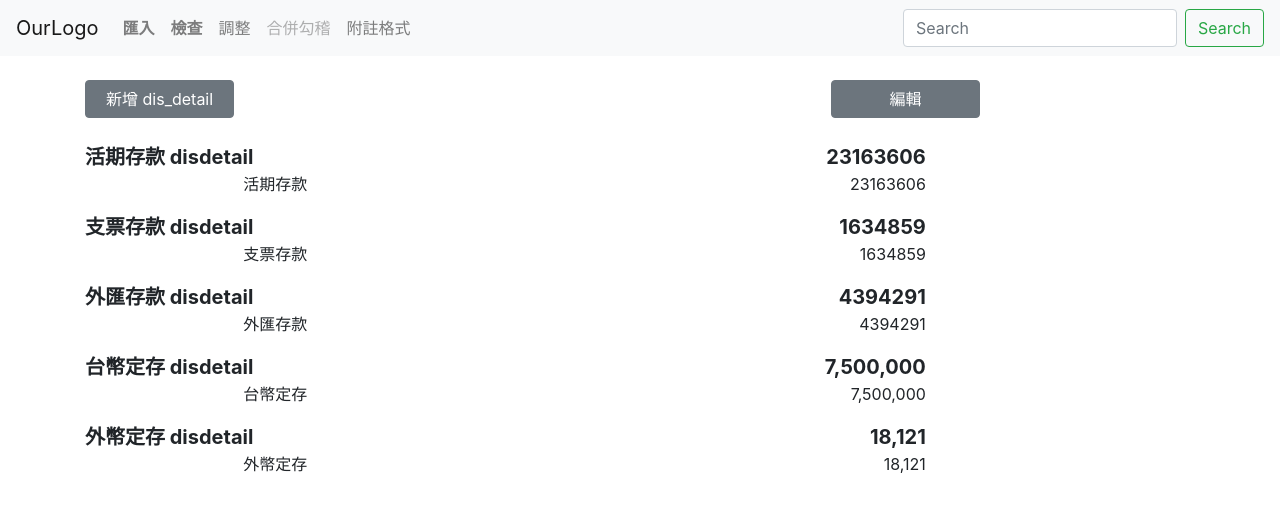
After one commit to QL1115/marketing_and_production_system, a Django app: page /accountingsystem/companies/1/projects/1/accounts/1/notes in a window 1280 px wide. The commit adds this page. Shown: the top 512 px of the page. Run offline with Django 3.2, Linux system fonts and the light colour scheme.

Commit message:
新增部分附註格式前端(假資料)

```diff
--- a/accountingsystem/urls.py
+++ b/accountingsystem/urls.py
@@ -9,4 +9,5 @@ urlpatterns = [
     path('companies/<int:comp_id>/projects/<int:rpt_id>/accounts/<int:acc_id>/check', views.get_check_page, name='check_page'),
     path('companies/<int:comp_id>/projects/<int:rpt_id>/accounts/<int:acc_id>/raw_files/update/<str:table_name>', views.update_raw_file, name='update_raw_file'),
     path('companies/<int:comp_id>/projects/<int:rpt_id>/accounts/<int:acc_id>/adjust_acc', views.adjust_acc, name='adjust_acc'),
+    path('companies/<int:comp_id>/projects/<int:rpt_id>/accounts/<int:acc_id>/notes', views.get_notes_page, name='notes'),
 ]
--- a/accountingsystem/views.py
+++ b/accountingsystem/views.py
@@ -407,3 +407,6 @@ def adjust_acc(request, comp_id, rpt_id, acc_id):
     return render(request, 'adjust_page.html', {'comp_id': comp_id, 'rpt_id': rpt_id, 'acc_id': acc_id, 'preamts': preamt_qry_set, 'adj_entries': adj_entries_list,
                                                 'depositData': depositData, 'cibData': zipForCib, 'depositDataInCIB': zipForDepAcc, 'depositEntryList': depositEntryList,
                                                 'cibEntryList': cibEntryList, 'depositTotalEntryAmountList': depositTotalEntryAmountList, 'cibTotalEntryAmountList': cibTotalEntryAmountList})
+
+def get_notes_page(request, comp_id, rpt_id, acc_id):
+    return render(request, 'notes_page.html', {'comp_id': comp_id, 'rpt_id': rpt_id, 'acc_id': acc_id})
--- a/nccu_project/urls.py
+++ b/nccu_project/urls.py
@@ -20,4 +20,4 @@ from django.conf.urls.static import static
 urlpatterns = [
     path('accountingsystem/', include('accountingsystem.urls')),
     path('admin/', admin.site.urls),
-] + static(settings.STATIC_URL, document_root=settings.STATIC_ROOT)
+]  #+ static(settings.STATIC_URL, document_root=settings.STATIC_ROOT)
--- a/templates/adjust_page.html
+++ b/templates/adjust_page.html
@@ -51,7 +51,7 @@
                     <a class="nav-link disabled" href="#" tabindex="-1" aria-disabled="true">合併勾稽</a>
                 </li>
                 <li class="nav-item">
-                    <a class="nav-link" href="#" tabindex="-1" aria-disabled="true">附註格式</a>
+                    <a class="nav-link" href="{% url 'notes' comp_id=comp_id rpt_id=rpt_id acc_id=acc_id %}" tabindex="-1" aria-disabled="true">附註格式</a>
                 </li>
             </ul>
             <form class="form-inline my-2 my-lg-0">
--- a/templates/checking_page.html
+++ b/templates/checking_page.html
@@ -49,7 +49,7 @@
                     <a class="nav-link disabled" href="#" tabindex="-1" aria-disabled="true">合併勾稽</a>
                 </li>
                 <li class="nav-item">
-                    <a class="nav-link" href="#" tabindex="-1" aria-disabled="true">附註格式</a>
+                    <a class="nav-link" href="{% url 'notes' comp_id=comp_id rpt_id=rpt_id acc_id=acc_id %}" tabindex="-1" aria-disabled="true">附註格式</a>
                 </li>
             </ul>
             <form class="form-inline my-2 my-lg-0">
--- a/templates/dashboard_page.html
+++ b/templates/dashboard_page.html
@@ -32,7 +32,7 @@
                   <a class="nav-link disabled" href="#" tabindex="-1" aria-disabled="true">合併勾稽</a>
               </li>
               <li class="nav-item">
-                  <a class="nav-link disabled" href="#" tabindex="-1" aria-disabled="true">附註格式</a>
+                  <a class="nav-link disabled" href="{% url 'notes' comp_id=comp_id rpt_id=rpt_id acc_id=acc_id %}" tabindex="-1" aria-disabled="true">附註格式</a>
               </li>
             </ul>
             <form class="form-inline my-2 my-lg-0">
--- a/templates/import_page.html
+++ b/templates/import_page.html
@@ -48,7 +48,7 @@
                             <a class="nav-link disabled" href="#" tabindex="-1" aria-disabled="true">合併勾稽</a>
                         </li>
                         <li class="nav-item">
-                            <a class="nav-link" href="#" tabindex="-1" aria-disabled="true">附註格式</a>
+                            <a class="nav-link" href="{% url 'notes' comp_id=comp_id rpt_id=rpt_id acc_id=acc_id %}" tabindex="-1" aria-disabled="true">附註格式</a>
                         </li>
                     </ul>
                     <form class="form-inline my-2 my-lg-0">
--- /dev/null
+++ b/templates/notes_page.html
@@ -0,0 +1,243 @@
+<!DOCTYPE html>
+<html lang="en">
+<head>
+    <meta charset="utf-8">
+    <meta name="viewport" content="width=device-width, initial-scale=1">
+    <link rel="stylesheet" href="https://cdn.jsdelivr.net/npm/bootstrap@4.5.3/dist/css/bootstrap.min.css" crossorigin="anonymous">
+    <style type="text/css">
+        .disdetail_row{
+            margin-bottom: 1em;
+        }
+        .hide {
+            display: none;
+        }
+        .disclosure_format_plus:hover{
+            cursor: pointer;
+        }
+        #disclosure_checkboxes_fields .form-check {
+            margin-left: 0.8em;
+        }
+    </style>
+</head>
+<body>
+<nav class="navbar navbar-expand-lg navbar-light bg-light">
+    <a class="navbar-brand" href="#">OurLogo</a>
+    <div class="collapse navbar-collapse" id="navbarSupportedContent">
+        <ul class="navbar-nav mr-auto">
+            <li class="nav-item">
+                <a class="nav-link" href="{% url 'import' comp_id=comp_id rpt_id=rpt_id acc_id=acc_id %}" tabindex="-1"
+                   aria-disabled="true"><strong>匯入</strong></a>
+            </li>
+            <li class="nav-item">
+                <a class="nav-link" href="{% url 'check_page' comp_id=comp_id rpt_id=rpt_id acc_id=acc_id %}"
+                   tabindex="-1" aria-disabled="true"><strong>檢查</strong></a>
+            </li>
+            <li class="nav-item dropdown">
+                <a class="nav-link" href="{% url 'adjust_acc' comp_id=comp_id rpt_id=rpt_id acc_id=acc_id %}"
+                   id="navbarDropdown" role="button"
+                   aria-haspopup="true" aria-expanded="false">調整</a>
+            </li>
+            <li class="nav-item">
+                <a class="nav-link disabled" href="#" tabindex="-1" aria-disabled="true">合併勾稽</a>
+            </li>
+            <li class="nav-item">
+                <a class="nav-link" href="{% url 'notes' comp_id=comp_id rpt_id=rpt_id acc_id=acc_id %}" tabindex="-1"
+                   aria-disabled="true">附註格式</a>
+            </li>
+        </ul>
+        <form class="form-inline my-2 my-lg-0">
+            <input class="form-control mr-sm-2" type="search" placeholder="Search" aria-label="Search">
+            <button class="btn btn-outline-success my-2 my-sm-0" type="submit">Search</button>
+        </form>
+        <div class="other_nav_buttons">
+            <i class="fas fa-cog"></i>
+            <i class="fas fa-user"></i>
+        </div>
+    </div>
+</nav>
+<br>
+<div class="container">
+
+    <div class="row col-sm-10 justify-content-between">
+        <button type="button" class="col-sm-2 btn btn-secondary">新增 dis_detail</button>
+        <button id="show_disclosure_format_plus_btn" type="button" class="col-sm-2 btn btn-secondary">編輯</button>
+        <button id="update_disclosure_format_btn" type="button" class="col-sm-2 btn btn-secondary hide">確定</button>
+{#         data-toggle="modal" data-target="#notes_format_modal"#}
+    </div>
+
+    <br>
+
+    <div class="disdetail_row row">
+        <div class="col-sm-10">
+            <div data-disdetail="disdetail_1" class="row font-weight-bold lead">
+                <div class="disdetail_name col-sm-7">活期存款 disdetail</div>
+                <div class="disdetail_sum col-sm-4 text-right">23163606</div>
+                <div class="col-sm-1 text-right"><span class="disclosure_format_plus hide">➕</span></div>
+            </div>
+            <div data-disclosure="1" class="row">
+                <div class="col-sm-6 offset-2">活期存款</div>
+                <div class="col-sm-3 text-right">23163606</div>
+            </div>
+        </div>
+    </div>
+    <div class="disdetail_row row">
+        <div class="col-sm-10">
+            <div data-disdetail="disdetail_2" class="row font-weight-bold lead">
+                <div class="disdetail_name col-sm-7">支票存款 disdetail</div>
+                <div class="disdetail_sum col-sm-4 text-right">1634859</div>
+                <div class="col-sm-1 text-right"><span class="disclosure_format_plus hide">➕</span></div>
+            </div>
+            <div data-disclosure="2" class="row">
+                <div class="col-sm-6 offset-2">支票存款</div>
+                <div class="col-sm-3 text-right">1634859</div>
+            </div>
+        </div>
+    </div>
+    <div class="disdetail_row row">
+        <div class="col-sm-10">
+            <div data-disdetail="disdetail_3" class="row font-weight-bold lead">
+                <div class="disdetail_name col-sm-7">外匯存款 disdetail</div>
+                <div class="disdetail_sum col-sm-4 text-right">4394291</div>
+                <div class="col-sm-1 text-right"><span class="disclosure_format_plus hide">➕</span></div>
+            </div>
+            <div data-disclosure="3" class="row">
+                <div class="col-sm-6 offset-2">外匯存款</div>
+                <div class="col-sm-3 text-right">4394291</div>
+            </div>
+        </div>
+    </div>
+    <div class="disdetail_row row">
+        <div class="col-sm-10">
+            <div data-disdetail="disdetail_4" class="row font-weight-bold lead">
+                <div class="disdetail_name col-sm-7">台幣定存 disdetail</div>
+                <div class="disdetail_sum col-sm-4 text-right">7,500,000</div>
+                <div class="col-sm-1 text-right"><span class="disclosure_format_plus hide">➕</span></div>
+            </div>
+            <div data-disclosure="4" class="row">
+                <div class="col-sm-6 offset-2">台幣定存</div>
+                <div class="col-sm-3 text-right">7,500,000</div>
+            </div>
+        </div>
+    </div>
+    <div class="disdetail_row row">
+        <div class="col-sm-10">
+            <div data-disdetail="disdetail_5" class="row font-weight-bold lead">
+                <div class="disdetail_name col-sm-7">外幣定存 disdetail</div>
+                <div class="disdetail_sum col-sm-4 text-right">18,121</div>
+                <div class="col-sm-1 text-right"><span class="disclosure_format_plus hide">➕</span></div>
+            </div>
+            <div data-disclosure="5" class="row">
+                <div class="col-sm-6 offset-2">外幣定存</div>
+                <div class="col-sm-3 text-right">18,121</div>
+            </div>
+        </div>
+    </div>
+
+
+
+</div>
+
+
+<!-- Modal -->
+<div class="modal fade" id="notes_format_modal" tabindex="-1" role="dialog" aria-labelledby="exampleModalCenterTitle"
+     aria-hidden="true">
+    <div class="modal-dialog modal-dialog-centered" role="document">
+        <div class="modal-content">
+            <div class="modal-header">
+                <h5 class="modal-title" id="exampleModalLongTitle">附註格式設定</h5>
+                <button type="button" class="close" data-dismiss="modal" aria-label="Close">
+                    <span aria-hidden="true">&times;</span>
+                </button>
+            </div>
+            <div class="modal-body">
+                <div class="col-sm-12">
+                    <input type="text" class="disdetail_name form-control" placeholder="附註格式名稱" value="">
+                    <hr>
+                    {#  顯示科目層級  #}
+                    <div class="row btn-group" role="group" aria-label="Basic example">
+                        <button type="button" class="btn btn-link">Level 1</button>
+                        <button type="button" class="btn btn-link" disabled>Level 2</button>
+                    </div>
+                    {#  顯示科目選項  #}
+                    <div id="disclosure_checkboxes_fields" class="row">
+                        <div class="form-check col-sm-5">
+                            <input class="form-check-input" type="checkbox" value="1" id="disclosure-1">
+                            <label class="form-check-label" for="disclosure-1">活期存款</label>
+                        </div>
+                        <div class="form-check col-sm-5">
+                            <input class="form-check-input" type="checkbox" value="2" id="disclosure-2">
+                            <label class="form-check-label" for="disclosure-2">支票存款</label>
+                        </div>
+                        <div class="form-check col-sm-5">
+                            <input class="form-check-input" type="checkbox" value="3" id="disclosure-3">
+                            <label class="form-check-label" for="disclosure-3">外匯存款</label>
+                        </div>
+                        <div class="form-check col-sm-5">
+                            <input class="form-check-input" type="checkbox" value="4" id="disclosure-4">
+                            <label class="form-check-label" for="disclosure-4">台幣定存</label>
+                        </div>
+                        <div class="form-check col-sm-5">
+                            <input class="form-check-input" type="checkbox" value="5" id="disclosure-5">
+                            <label class="form-check-label" for="disclosure-5">外幣定存</label>
+                        </div>
+                    </div>
+                </div>
+            </div>
+            <div class="modal-footer">
+                <button type="button" class="btn btn-secondary" data-dismiss="modal">取消</button>
+                <button id="update_frontend_notes_btn" type="button" class="btn btn-primary">暫時儲存</button>
+            </div>
+        </div>
+    </div>
+</div>
+
+<script src="https://code.jquery.com/jquery-3.5.1.slim.js" crossorigin="anonymous"></script>
+<script src="https://cdn.jsdelivr.net/npm/bootstrap@4.5.3/dist/js/bootstrap.bundle.js" crossorigin="anonymous"></script>
+<script type="text/javascript">
+    $(document).ready(function () {
+
+        disdetail_row = null;
+
+        {# 「編輯」按鈕按下後，在 disdetail 旁邊顯示「+」 #}
+        $('#show_disclosure_format_plus_btn').on('click', function() {
+            $('.disclosure_format_plus').removeClass('hide');
+            $('#show_disclosure_format_plus_btn').addClass('hide');
+            $('#update_disclosure_format_btn').removeClass('hide');
+        });
+
+        {#  資料送至後端  #}
+        $('#update_disclosure_format_btn').on('click', function() {
+            {#  TODO 資料送至後端  #}
+
+            $('#show_disclosure_format_plus_btn').removeClass('hide');
+            $('#update_disclosure_format_btn').addClass('hide');
+            $('.disclosure_format_plus').addClass('hide');
+        });
+
+        {# 按下「+」後，顯示附註格式設定 modal #}
+        $('.disclosure_format_plus').on('click', function () {
+            $('.modal-body .form-check-input:checkbox').prop('checked', false);
+            disdetail_row = $(this).parents('.disdetail_row');
+            disdetail_name = disdetail_row.find('.disdetail_name').text();
+            disdetail_id = disdetail_row.find('div[data-disdetail]').attr('data-disdetail');
+            disdetail_row.find('div[data-disclosure]').each(function() {
+                $('#disclosure_checkboxes_fields .form-check-input[value="' + $(this).attr('data-disclosure') + '"]').prop('checked', true)
+            });
+            $('.modal-body input[type="text"]').val(disdetail_name);
+            $('#notes_format_modal').modal('show');
+        });
+
+        {# 按下附註格式設定 modal 的「暫時儲存」後，關閉 modal 並更新前端 #}
+        $('#update_frontend_notes_btn').on('click', function () {
+            {# TODO 更新畫面 #}
+            $('#disclosure_checkboxes_fields .form-check-input:checkbox:checked').each(function() {
+                {# TODO #}
+                console.log('selected disclosure id', $(this).val());
+            });
+            disdetail_row.find('.disdetail_name').text($('.modal-body .disdetail_name').val());
+            $('#notes_format_modal').modal('hide');
+        });
+    });
+</script>
+</body>
+</html>
```
